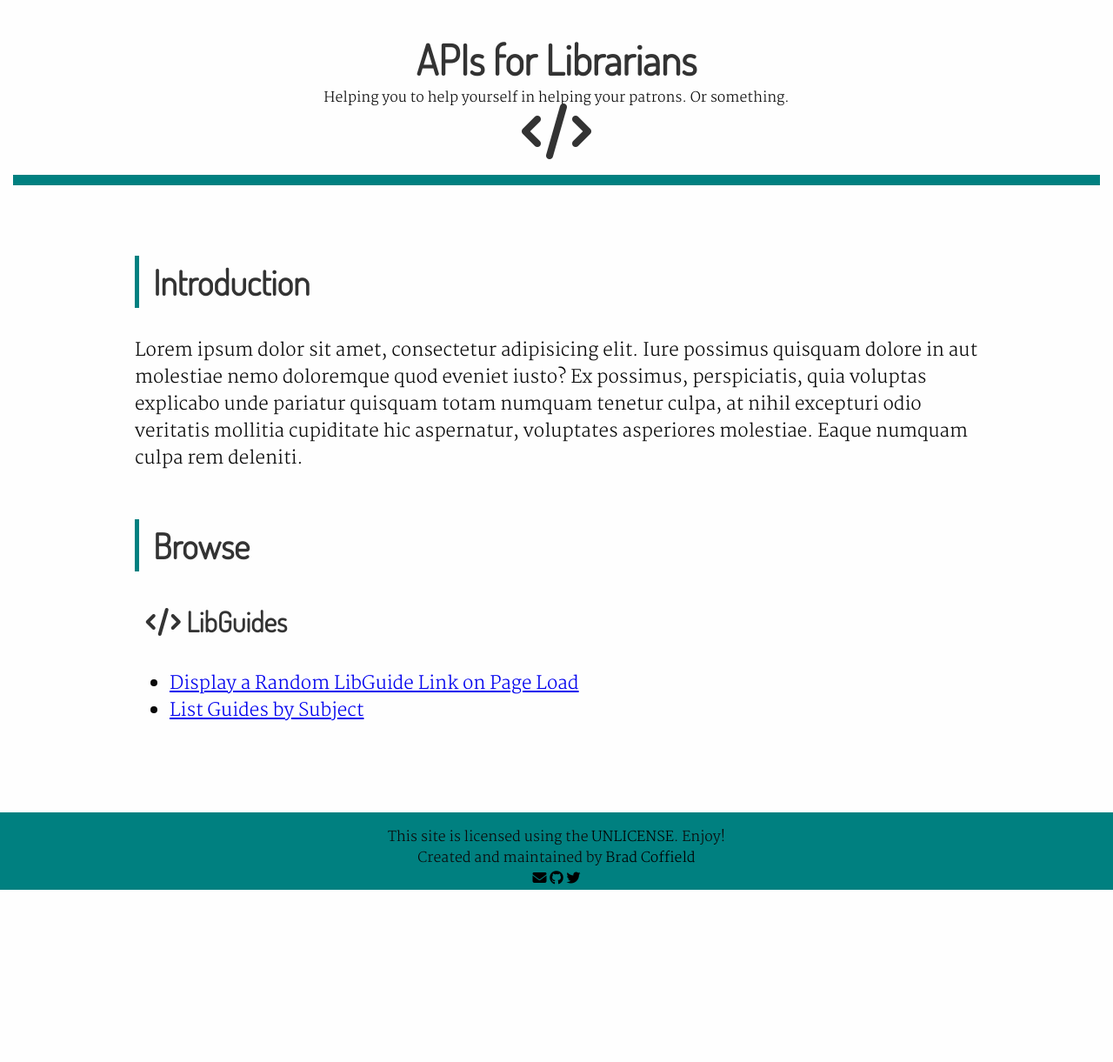
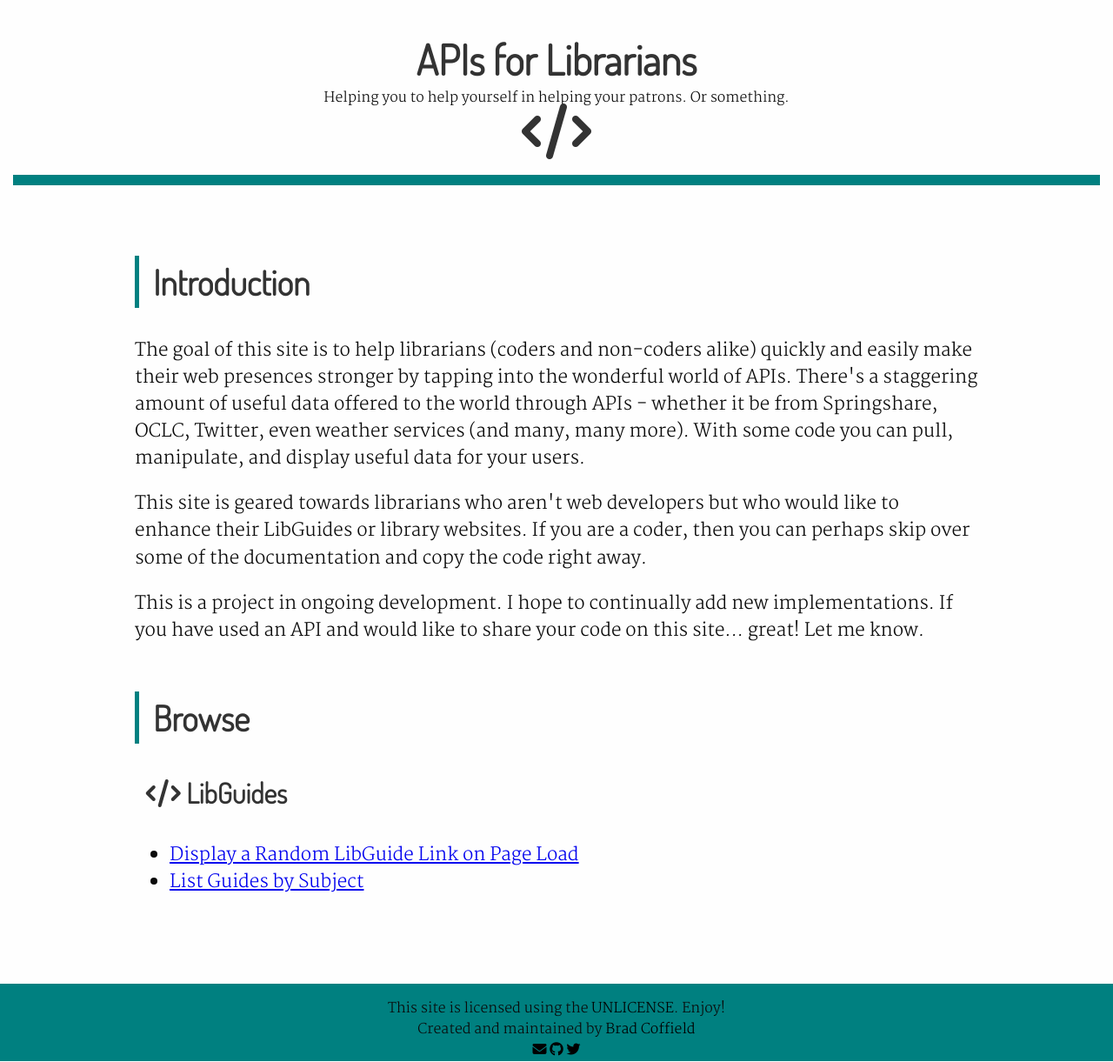
Before and after one commit to BradCoffield/APIs-for-librarians, a Jekyll site: the page built from index.html, in a window 1280 px wide. Shown: the whole page at 87% size. Built offline with Jekyll 4.4.1, drawn with Linux system fonts in a browser that asks for light colours; nearby versions of some CDN libraries; before the commit the page ends 1024 px from its top, so only the background shows below that.

Commit message:
introduction added

```diff
--- a/index.html
+++ b/index.html
@@ -4,10 +4,20 @@ title: 'APIs for Librarians'
 ---
 
 <div class="row">
-    <div class="medium-12 columns"><h2>Introduction</h2><p>Lorem ipsum dolor sit amet, consectetur adipisicing elit. Iure possimus quisquam dolore in aut molestiae nemo doloremque quod eveniet iusto? Ex possimus, perspiciatis, quia voluptas explicabo unde pariatur quisquam totam numquam tenetur culpa, at nihil excepturi odio veritatis mollitia cupiditate hic aspernatur, voluptates asperiores molestiae. Eaque numquam culpa rem deleniti.</p>
+    <div class="medium-12 columns">
+        <h2>Introduction</h2>
+        <p>The goal of this site is to help librarians (coders and non-coders alike) quickly and easily make their web presences stronger by tapping into the wonderful world of APIs. There's a staggering amount of useful data offered to the world through APIs - whether it be from Springshare, OCLC, Twitter, even weather services (and many, many more). With some code you can pull, manipulate, and display useful data for your users.</p>
+
+        <p>This site is geared towards librarians who aren't web developers but who would like to enhance their LibGuides or library websites. If you are a coder, then you can perhaps skip over some of the documentation and copy the code right away.</p>
+
+        <p>This is a project in ongoing development. I hope to continually add new implementations. If you have used an API and would like to share your code on this site... great! Let me know.</p>
 
     </div>
-    <div class="medium-12 columns" id="homepage-implementations-column"><h2>Browse</h2><h3><i class="fa fa-code" aria-hidden="true"></i> LibGuides</h3><p>
+
+    <div class="medium-12 columns" id="homepage-implementations-column">
+        <h2>Browse</h2>
+        <h3><i class="fa fa-code" aria-hidden="true"></i> LibGuides</h3>
+        <p>
 
 
             <ul>
@@ -20,5 +30,7 @@ title: 'APIs for Librarians'
 
 
 
-</ul></p></div>
+            </ul>
+        </p>
     </div>
+</div>
```
Also changed, not shown: 2 other files. Lines whose indentation alone changed are shown as unchanged.
